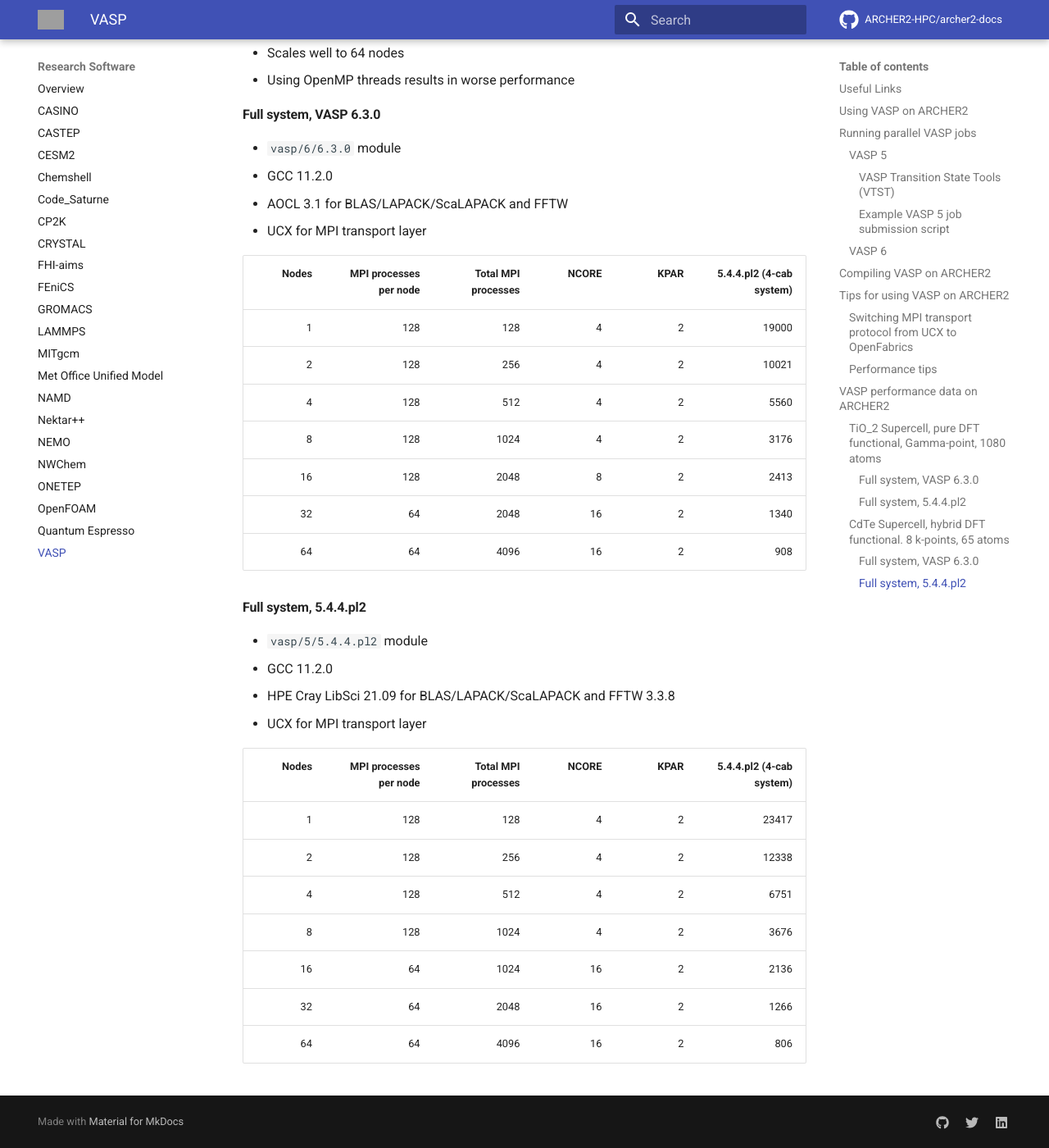
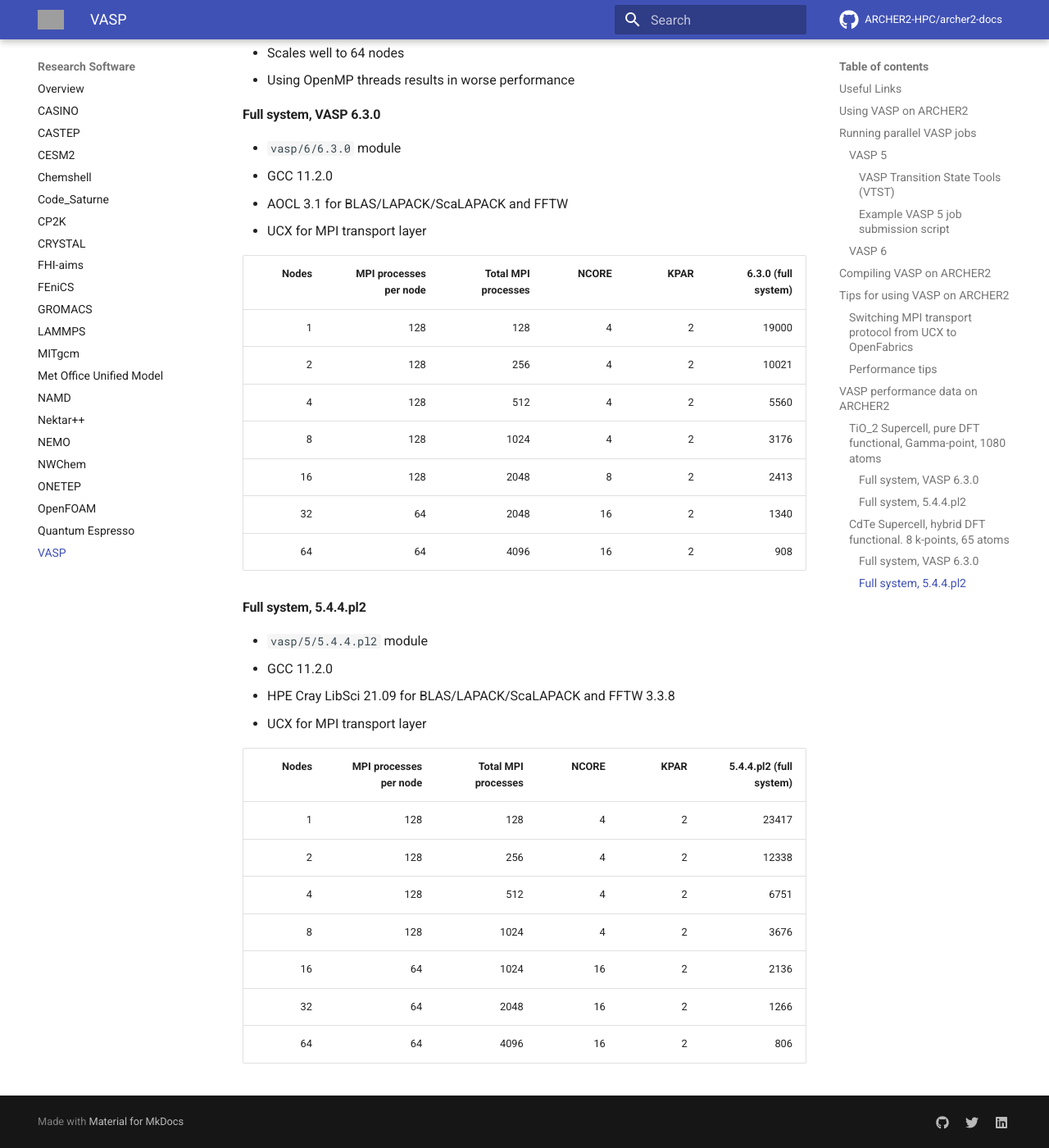
Before and after one commit to ARCHER2-HPC/archer2-docs, an MkDocs documentation site: the page built from docs/research-software/vasp.md, in a window 1280 px wide and 1400 px high, scrolled down 8418 px. Shown: the whole window at 82% size. Built offline with MkDocs 1.6.1 and Material for MkDocs 9.7.7, drawn with Linux system fonts in a browser that asks for light colours; comment, search, counter and statistics services are not loaded; grey boxes are pictures that could not be loaded.

Commit message:
Fix column headers

```diff
--- a/docs/research-software/vasp.md
+++ b/docs/research-software/vasp.md
@@ -355,7 +355,7 @@
  - AOCL 3.1 for BLAS/LAPACK/ScaLAPACK and FFTW
  - UCX for MPI transport layer
 
-| Nodes | MPI processes per node | Total MPI processes | NCORE | KPAR | 5.4.4.pl2 (4-cab system) |
+| Nodes | MPI processes per node | Total MPI processes | NCORE | KPAR | 6.3.0 (full system) |
 |------:|-----------------------:|--------------------:|------:|-----:|-------------------------:|
 |     1 |                    128 |                 128 |     4 |    2 |                    19000 |
 |     2 |                    128 |                 256 |     4 |    2 |                    10021 |
@@ -372,7 +372,7 @@
  - HPE Cray LibSci 21.09 for BLAS/LAPACK/ScaLAPACK and FFTW 3.3.8
  - UCX for MPI transport layer
 
-| Nodes | MPI processes per node | Total MPI processes | NCORE | KPAR | 5.4.4.pl2 (4-cab system) |
+| Nodes | MPI processes per node | Total MPI processes | NCORE | KPAR | 5.4.4.pl2 (full system) |
 |------:|-----------------------:|--------------------:|------:|-----:|-------------------------:|
 |     1 |                    128 |                 128 |     4 |    2 |                    23417 |
 |     2 |                    128 |                 256 |     4 |    2 |                    12338 |
```
